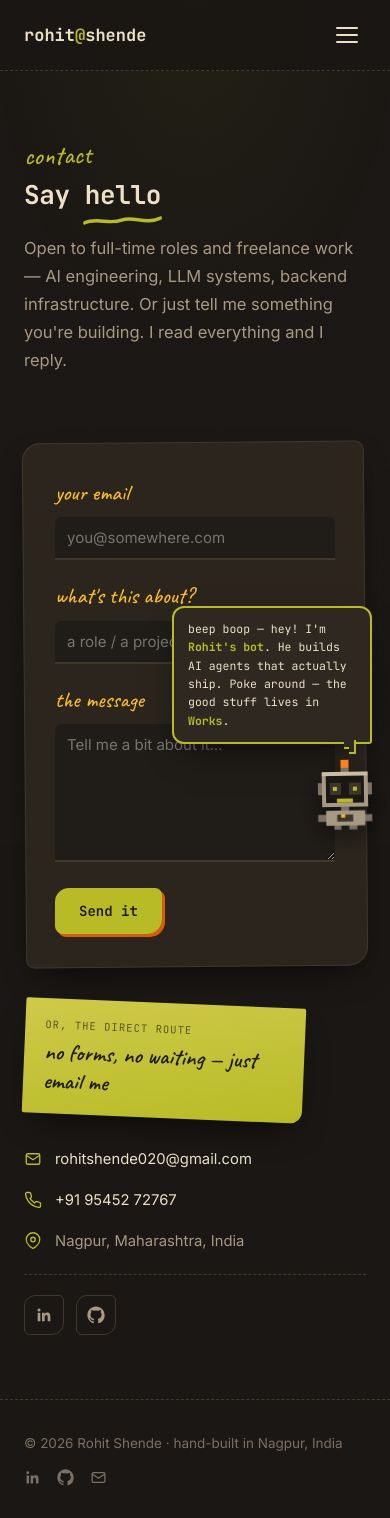
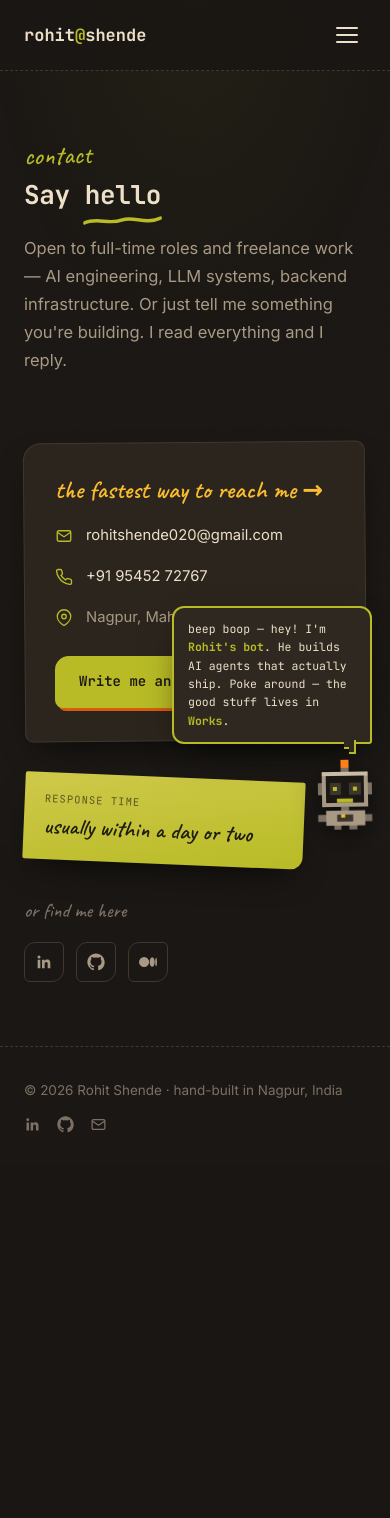
Before and after one commit to rohitsh02/portfo, a Flask app: page /contact.html in a window 390 px wide. After the commit the page ends 1132 px from the top, so only its background shows below. Run offline with Flask 3, Linux system fonts and the light colour scheme.

Commit message:
Make the site static and publish to GitHub Pages
GitHub Pages cannot run Python, so the contact form is removed and the
contact page now lists an email, phone number and social links directly.
With no server-side behaviour left, build.py renders the templates to
static HTML and a workflow publishes dist/ to Pages on every push.

Links are now relative so the output works at a domain root and under a
/repo-name subpath. The Vercel config stays in place as an alternative host.

Co-Authored-By: Claude Opus 4.8 <noreply@anthropic.com>

```diff
--- a/requirements.txt
+++ b/requirements.txt
@@ -1,2 +1 @@
 Flask==3.0.3
-requests==2.32.3
--- a/server.py
+++ b/server.py
@@ -1,8 +1,4 @@
-import csv
-import os
-
-import requests
-from flask import Flask, redirect, render_template, request
+from flask import Flask, render_template
 
 app = Flask(__name__)
 
@@ -14,15 +10,6 @@ PAGE_ACTIVE = {
     "blog.html": "blog",
 }
 
-RESEND_ENDPOINT = "https://api.resend.com/emails"
-CONTACT_TO = os.environ.get("CONTACT_TO", "rohitshende020@gmail.com")
-# onboarding@resend.dev needs no domain verification, but may only deliver to
-# the Resend account's own address. Override once a custom domain is verified.
-CONTACT_FROM = os.environ.get("CONTACT_FROM", "Portfolio <onboarding@resend.dev>")
-
-# Vercel's filesystem is read-only, so the CSV fallback is local-dev only.
-ON_SERVERLESS = bool(os.environ.get("VERCEL"))
-
 
 @app.route("/")
 def my_home():
@@ -32,53 +19,3 @@ def my_home():
 @app.route("/<string:page_name>")
 def html_page(page_name):
     return render_template(page_name, active=PAGE_ACTIVE.get(page_name, ""))
-
-
-def send_email(data):
-    api_key = os.environ.get("RESEND_API_KEY")
-    if not api_key:
-        app.logger.warning("RESEND_API_KEY is not set; cannot deliver contact message")
-        return False
-
-    email = data.get("email", "").strip()
-    subject = data.get("subject", "").strip() or "New message"
-    message = data.get("message", "").strip()
-
-    response = requests.post(
-        RESEND_ENDPOINT,
-        headers={"Authorization": f"Bearer {api_key}"},
-        json={
-            "from": CONTACT_FROM,
-            "to": [CONTACT_TO],
-            "reply_to": email,
-            "subject": f"Portfolio: {subject}",
-            "text": f"From: {email}\nSubject: {subject}\n\n{message}",
-        },
-        timeout=10,
-    )
-    response.raise_for_status()
-    return True
-
-
-def write_to_csv(data):
-    with open("database.csv", mode="a", newline="") as handle:
-        writer = csv.writer(handle, quoting=csv.QUOTE_MINIMAL)
-        writer.writerow([data.get("email"), data.get("subject"), data.get("message")])
-
-
-@app.route("/submit_form", methods=["POST"])
-def submit_form():
-    data = request.form.to_dict()
-
-    delivered = False
-    try:
-        delivered = send_email(data)
-    except Exception:
-        app.logger.exception("Failed to deliver contact message")
-
-    if not ON_SERVERLESS:
-        write_to_csv(data)
-        delivered = True
-
-    # Never claim the message arrived when it didn't — send them to email instead.
-    return render_template("thankyou.html", active="", delivered=delivered)
--- a/templates/about.html
+++ b/templates/about.html
@@ -163,7 +163,7 @@
     </div>
 
     <div class="btn-row reveal" style="margin-top:34px;">
-      <a href="/static/assets/Rohit_Shende_Resume.pdf" class="btn btn-primary" target="_blank" rel="noopener">Grab the resume (PDF)</a>
+      <a href="./static/assets/Rohit_Shende_Resume.pdf" class="btn btn-primary" target="_blank" rel="noopener">Grab the resume (PDF)</a>
       <span class="hand-sm">it's the same story, but in one page and fewer jokes</span>
     </div>
   </div>
--- a/templates/base.html
+++ b/templates/base.html
@@ -7,15 +7,15 @@
   <meta name="description" content="{% block description %}Rohit Shende — AI engineer in Nagpur. I build LLM agents, RAG pipelines and the backend plumbing that keeps them running in production.{% endblock %}">
   <meta name="author" content="Rohit Shende">
 
-  <link rel="apple-touch-icon" sizes="180x180" href="/static/assets/apple-icon-180x180.png">
-  <link rel="icon" href="/static/assets/favicon.ico">
+  <link rel="apple-touch-icon" sizes="180x180" href="./static/assets/apple-icon-180x180.png">
+  <link rel="icon" href="./static/assets/favicon.ico">
 
   <title>{% block title %}Rohit Shende — AI Engineer{% endblock %}</title>
 
   <link rel="preconnect" href="https://fonts.googleapis.com">
   <link rel="preconnect" href="https://fonts.gstatic.com" crossorigin>
   <link href="https://fonts.googleapis.com/css2?family=JetBrains+Mono:wght@400;500;600;700&amp;family=Inter:wght@400;500;600;700&amp;family=Caveat:wght@500;600;700&amp;display=swap" rel="stylesheet">
-  <link href="/static/css/style.css" rel="stylesheet">
+  <link href="./static/css/style.css" rel="stylesheet">
 </head>
 
 <body>
@@ -24,18 +24,18 @@
 
   <header class="site-header">
     <div class="container nav-wrap">
-      <a href="/" class="logo">rohit<span class="accent">@</span>shende<span class="cursor">_</span></a>
+      <a href="./index.html" class="logo">rohit<span class="accent">@</span>shende<span class="cursor">_</span></a>
 
       <button class="nav-toggle" id="navToggle" aria-label="Toggle navigation">
         <span></span><span></span><span></span>
       </button>
 
       <nav class="site-nav" id="siteNav">
-        <a href="/" class="{{ 'active' if active == 'home' else '' }}">Home</a>
-        <a href="/works.html" class="{{ 'active' if active == 'works' else '' }}">Works</a>
-        <a href="/about.html" class="{{ 'active' if active == 'about' else '' }}">About</a>
-        <a href="/contact.html" class="{{ 'active' if active == 'contact' else '' }}">Contact</a>
-        <a href="/blog.html" class="{{ 'active' if active == 'blog' else '' }}">Blog</a>
+        <a href="./index.html" class="{{ 'active' if active == 'home' else '' }}">Home</a>
+        <a href="./works.html" class="{{ 'active' if active == 'works' else '' }}">Works</a>
+        <a href="./about.html" class="{{ 'active' if active == 'about' else '' }}">About</a>
+        <a href="./contact.html" class="{{ 'active' if active == 'contact' else '' }}">Contact</a>
+        <a href="./blog.html" class="{{ 'active' if active == 'blog' else '' }}">Blog</a>
 
         <div class="nav-social">
           <a href="https://www.linkedin.com/in/rohit-shende-ml/" target="_blank" rel="noopener" aria-label="LinkedIn">
@@ -115,7 +115,7 @@
     </svg>
   </div>
 
-  <script src="/static/js/main.js"></script>
+  <script src="./static/js/main.js"></script>
   {% block scripts %}{% endblock %}
 </body>
 </html>
--- a/templates/contact.html
+++ b/templates/contact.html
@@ -18,50 +18,48 @@
   <div class="container contact-grid">
     <div class="reveal">
       <div class="form-panel">
-        <form action="/submit_form" method="post">
-          <div class="form-group">
-            <label for="email">your email</label>
-            <input name="email" type="email" id="email" placeholder="you@somewhere.com" required>
+        <div style="transform: rotate(.5deg);">
+          <span class="hand" style="display:block; margin-bottom:18px;">the fastest way to reach me →</span>
+
+          <div class="contact-rows">
+            <div class="contact-row">
+              <svg viewBox="0 0 24 24" fill="none" stroke="currentColor" stroke-width="1.8"><rect x="3" y="5" width="18" height="14" rx="2"/><path d="M3 7l9 6 9-6"/></svg>
+              <a href="mailto:rohitshende020@gmail.com">rohitshende020@gmail.com</a>
+            </div>
+            <div class="contact-row">
+              <svg viewBox="0 0 24 24" fill="none" stroke="currentColor" stroke-width="1.8"><path d="M22 16.92v3a2 2 0 01-2.18 2 19.8 19.8 0 01-8.63-3.07 19.5 19.5 0 01-6-6 19.8 19.8 0 01-3.07-8.67A2 2 0 014.11 2h3a2 2 0 012 1.72c.13.96.36 1.9.68 2.81a2 2 0 01-.45 2.11L8.09 9.91a16 16 0 006 6l1.27-1.27a2 2 0 012.11-.45c.9.32 1.85.55 2.81.68A2 2 0 0122 16.92z"/></svg>
+              <a href="tel:+919545272767">+91 95452 72767</a>
+            </div>
+            <div class="contact-row">
+              <svg viewBox="0 0 24 24" fill="none" stroke="currentColor" stroke-width="1.8"><path d="M21 10c0 7-9 12-9 12s-9-5-9-12a9 9 0 0118 0z"/><circle cx="12" cy="10" r="3"/></svg>
+              <span>Nagpur, Maharashtra, India</span>
+            </div>
           </div>
-          <div class="form-group">
-            <label for="subject">what's this about?</label>
-            <input name="subject" type="text" id="subject" placeholder="a role / a project / just saying hi" required>
+
+          <div class="btn-row" style="margin-top:26px;">
+            <a href="mailto:rohitshende020@gmail.com" class="btn btn-primary">Write me an email</a>
           </div>
-          <div class="form-group">
-            <label for="message">the message</label>
-            <textarea name="message" id="message" rows="6" placeholder="Tell me a bit about it…" required></textarea>
-          </div>
-          <button type="submit" class="btn btn-primary">Send it</button>
-        </form>
+        </div>
       </div>
     </div>
 
     <div class="reveal contact-note">
       <div class="note" style="width:100%; max-width:280px;">
-        <div class="note-label">or, the direct route</div>
-        <div class="note-body">no forms, no waiting — just email me</div>
+        <div class="note-label">response time</div>
+        <div class="note-body">usually within a day or two</div>
       </div>
 
-      <div class="contact-rows" style="margin-top:28px;">
-        <div class="contact-row">
-          <svg viewBox="0 0 24 24" fill="none" stroke="currentColor" stroke-width="1.8"><rect x="3" y="5" width="18" height="14" rx="2"/><path d="M3 7l9 6 9-6"/></svg>
-          <a href="mailto:rohitshende020@gmail.com">rohitshende020@gmail.com</a>
-        </div>
-        <div class="contact-row">
-          <svg viewBox="0 0 24 24" fill="none" stroke="currentColor" stroke-width="1.8"><path d="M22 16.92v3a2 2 0 01-2.18 2 19.8 19.8 0 01-8.63-3.07 19.5 19.5 0 01-6-6 19.8 19.8 0 01-3.07-8.67A2 2 0 014.11 2h3a2 2 0 012 1.72c.13.96.36 1.9.68 2.81a2 2 0 01-.45 2.11L8.09 9.91a16 16 0 006 6l1.27-1.27a2 2 0 012.11-.45c.9.32 1.85.55 2.81.68A2 2 0 0122 16.92z"/></svg>
-          <a href="tel:+919545272767">+91 95452 72767</a>
-        </div>
-        <div class="contact-row">
-          <svg viewBox="0 0 24 24" fill="none" stroke="currentColor" stroke-width="1.8"><path d="M21 10c0 7-9 12-9 12s-9-5-9-12a9 9 0 0118 0z"/><circle cx="12" cy="10" r="3"/></svg>
-          <span>Nagpur, Maharashtra, India</span>
-        </div>
-
-        <div class="contact-socials">
+      <div style="margin-top:30px;">
+        <span class="hand-sm" style="display:block; margin-bottom:14px;">or find me here</span>
+        <div class="contact-socials" style="border-top:none; padding-top:0; margin-top:0;">
           <a href="https://www.linkedin.com/in/rohit-shende-ml/" target="_blank" rel="noopener" aria-label="LinkedIn">
             <svg viewBox="0 0 24 24" fill="currentColor" style="width:18px;height:18px;"><path d="M20.45 20.45h-3.55v-5.57c0-1.33-.03-3.04-1.85-3.04-1.86 0-2.15 1.45-2.15 2.95v5.66H9.35V9h3.41v1.56h.05c.48-.9 1.64-1.85 3.38-1.85 3.6 0 4.27 2.37 4.27 5.46v6.28zM5.34 7.43a2.06 2.06 0 1 1 0-4.12 2.06 2.06 0 0 1 0 4.12zM7.12 20.45H3.56V9h3.56v11.45z"/></svg>
           </a>
           <a href="https://github.com/rohitsh02" target="_blank" rel="noopener" aria-label="GitHub">
             <svg viewBox="0 0 24 24" fill="currentColor" style="width:18px;height:18px;"><path d="M12 .5C5.65.5.5 5.65.5 12c0 5.08 3.29 9.39 7.86 10.91.57.1.78-.25.78-.55 0-.27-.01-1.17-.02-2.12-3.2.7-3.87-1.36-3.87-1.36-.53-1.33-1.29-1.69-1.29-1.69-1.05-.72.08-.7.08-.7 1.16.08 1.78 1.19 1.78 1.19 1.03 1.77 2.71 1.26 3.37.96.1-.75.4-1.26.73-1.55-2.55-.29-5.24-1.28-5.24-5.68 0-1.26.45-2.28 1.19-3.08-.12-.29-.52-1.46.11-3.05 0 0 .97-.31 3.18 1.18a11 11 0 0 1 5.8 0c2.2-1.49 3.17-1.18 3.17-1.18.64 1.59.24 2.76.12 3.05.74.8 1.18 1.82 1.18 3.08 0 4.41-2.69 5.38-5.25 5.67.42.36.78 1.08.78 2.17 0 1.57-.01 2.83-.01 3.22 0 .3.2.66.79.55A10.51 10.51 0 0 0 23.5 12C23.5 5.65 18.35.5 12 .5z"/></svg>
+          </a>
+          <a href="https://medium.com/@rohitshende020" target="_blank" rel="noopener" aria-label="Medium">
+            <svg viewBox="0 0 24 24" fill="currentColor" style="width:18px;height:18px;"><path d="M13.54 12a6.8 6.8 0 01-6.77 6.82A6.8 6.8 0 010 12a6.8 6.8 0 016.77-6.82A6.8 6.8 0 0113.54 12zM20.96 12c0 3.54-1.51 6.42-3.38 6.42-1.87 0-3.39-2.88-3.39-6.42s1.52-6.42 3.39-6.42 3.38 2.88 3.38 6.42zM24 12c0 3.17-.53 5.75-1.19 5.75-.66 0-1.19-2.58-1.19-5.75s.53-5.75 1.19-5.75C23.47 6.25 24 8.83 24 12z"/></svg>
           </a>
         </div>
       </div>
--- a/templates/works.html
+++ b/templates/works.html
@@ -116,7 +116,7 @@
       <h2>Want the long version?</h2>
       <p>Happy to walk through any of these — the architecture, what broke, and what I'd do differently.</p>
       <div class="btn-row">
-        <a href="/contact.html" class="btn btn-primary">Ask me about them</a>
+        <a href="./contact.html" class="btn btn-primary">Ask me about them</a>
       </div>
     </div>
   </div>
```
Also changed, not shown: build.py (added, +40 -0 lines), templates/index.html (+5 -5 lines), templates/thankyou.html (deleted, +0 -30 lines), .github/workflows/pages.yml (added), README.md, 1 other file.
